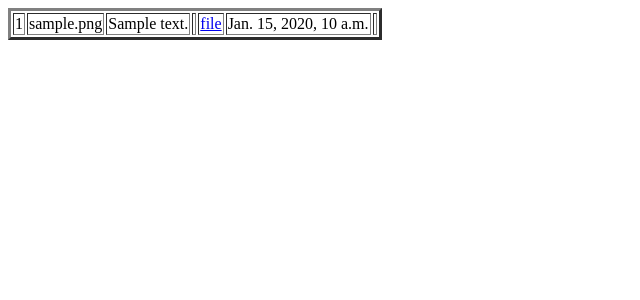
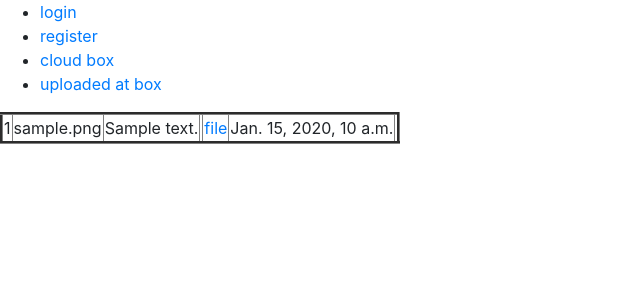
Before and after one commit to Mytiaiev/Cloud-Box, a Django app: page /view in a window 1280 px wide. Shown: the top 300 px of the page, without its empty margins (0-640 px from the left). Run offline with Django 4.2, Linux system fonts and the light colour scheme; tables that the repository leaves empty hold one stand-in row (values such as "Sample post"); parts of the project's set-up code (start-up, migrations or seed data) failed here and were passed over; some libraries are stand-ins or nearby versions.

Commit message:
add landing for reg and login

```diff
--- a/cloud/settings.py
+++ b/cloud/settings.py
@@ -38,7 +38,10 @@ INSTALLED_APPS = [
     'django.contrib.messages',
     'django.contrib.staticfiles',
     'cloud_box.apps.CloudBoxConfig',
+    'crispy_forms',
 ]
+
+CRISPY_TEMPLATE_PACK = 'bootstrap4'
 
 MIDDLEWARE = [
     'django.middleware.security.SecurityMiddleware',
--- a/cloud_box/templates/base.html
+++ b/cloud_box/templates/base.html
@@ -2,10 +2,19 @@
 <html lang="en">
 <head>
     <meta charset="UTF-8">
-
     <title>Document</title>
+<!--Bootstrap CSS-->
+<link rel="stylesheet" href="https://stackpath.bootstrapcdn.com/bootstrap/4.4.1/css/bootstrap.min.css" integrity="sha384-Vkoo8x4CGsO3+Hhxv8T/Q5PaXtkKtu6ug5TOeNV6gBiFeWPGFN9MuhOf23Q9Ifjh" crossorigin="anonymous">
 </head>
 <body>
+    <ul>
+        <li><a href="login">login</a></li>
+        <li><a href="register">register</a></li>
+        <li><a href="view">cloud box</a></li>
+        <li><a href="upload">uploaded at box</a></li>
+    </ul>
+
+    {% load crispy_forms_tags %}
     {% block content %}
     {% endblock %}
 
--- a/cloud_box/urls.py
+++ b/cloud_box/urls.py
@@ -4,6 +4,9 @@ from .views import *
 urlpatterns = [
     path('', index, name='home'),
     path('view', cloud_view, name='view'),
-    path('upload', model_form_upload),
+    path('upload', model_form_upload, name='uplaod'),
+    path('login', login_request, name='login'),
+    path('register', register_request, name='register'),
+
 
 ]
--- a/cloud_box/views.py
+++ b/cloud_box/views.py
@@ -1,21 +1,25 @@
 from django.shortcuts import render, redirect
 from django.http import HttpResponse, HttpResponseBadRequest
-from .forms import DocumentForm
+from .forms import DocumentForm, CloudUser
 from .models import Document, DocumentHashSize
 from django.core.files.uploadedfile import InMemoryUploadedFile
+from django.views.generic import CreateView
+from django.contrib import messages
+from django.contrib.auth import login, authenticate
+from django.contrib.auth.mixins import LoginRequiredMixin
+from django.contrib.auth.forms import UserCreationForm, AuthenticationForm
 
 # Create your views here.
 def index(request):
-    template_name = 'base.html'
-    return render(request, template_name)
+    return render(request=request, template_name='base.html')
 
 def cloud_view(request):
     documents = Document.objects.all()
-    template_name = 'cloud_view.html'
-    return render(request, template_name, {'documents':documents})
+    return render(request,
+                  template_name='cloud_view.html',
+                  context={'documents':documents})
 
 def model_form_upload(request):
-    template_name = 'model_form_upload.html'
     if request.method == 'POST':
         form = DocumentForm(request.POST, request.FILES)
         files = request.FILES['myfile']
@@ -31,6 +35,43 @@ def model_form_upload(request):
 
     else:
         form = DocumentForm()
-    return render(request, template_name, {
-        'form': form
-    })
+    return render(request=request,
+                  template_name='model_form_upload.html',
+                  context={'form': form})
+
+
+def register_request(request):
+	if request.method == "POST":
+		form = CloudUser(request.POST)
+		if form.is_valid():
+			user = form.save()
+			login(request, user)
+			messages.success(request, "Registration successful." )
+			return redirect("home")
+		messages.error(request, "Unsuccessful registration. Invalid information.")
+	form = CloudUser()
+	return render (request=request,
+                template_name="register.html",
+                context={"register_form":form})
+
+
+
+def login_request(request):
+	if request.method == "POST":
+		form = AuthenticationForm(request, data=request.POST)
+		if form.is_valid():
+			username = form.cleaned_data.get('username')
+			password = form.cleaned_data.get('password')
+			user = authenticate(username=username, password=password)
+			if user is not None:
+				login(request, user)
+				messages.info(request, f"You are now logged in as {username}.")
+				return redirect("home")
+			else:
+				messages.error(request,"Invalid username or password.")
+		else:
+			messages.error(request,"Invalid username or password.")
+	form = AuthenticationForm()
+	return render(request=request,
+               template_name="login.html",
+               context={"login_form":form})
--- a/requirements.txt
+++ b/requirements.txt
@@ -1,2 +1,3 @@
 Django
 psycopg2-binary==2.8.5
+django-crispy-forms
```
Also changed, not shown: cloud_box/forms.py (+17 -0 lines).
